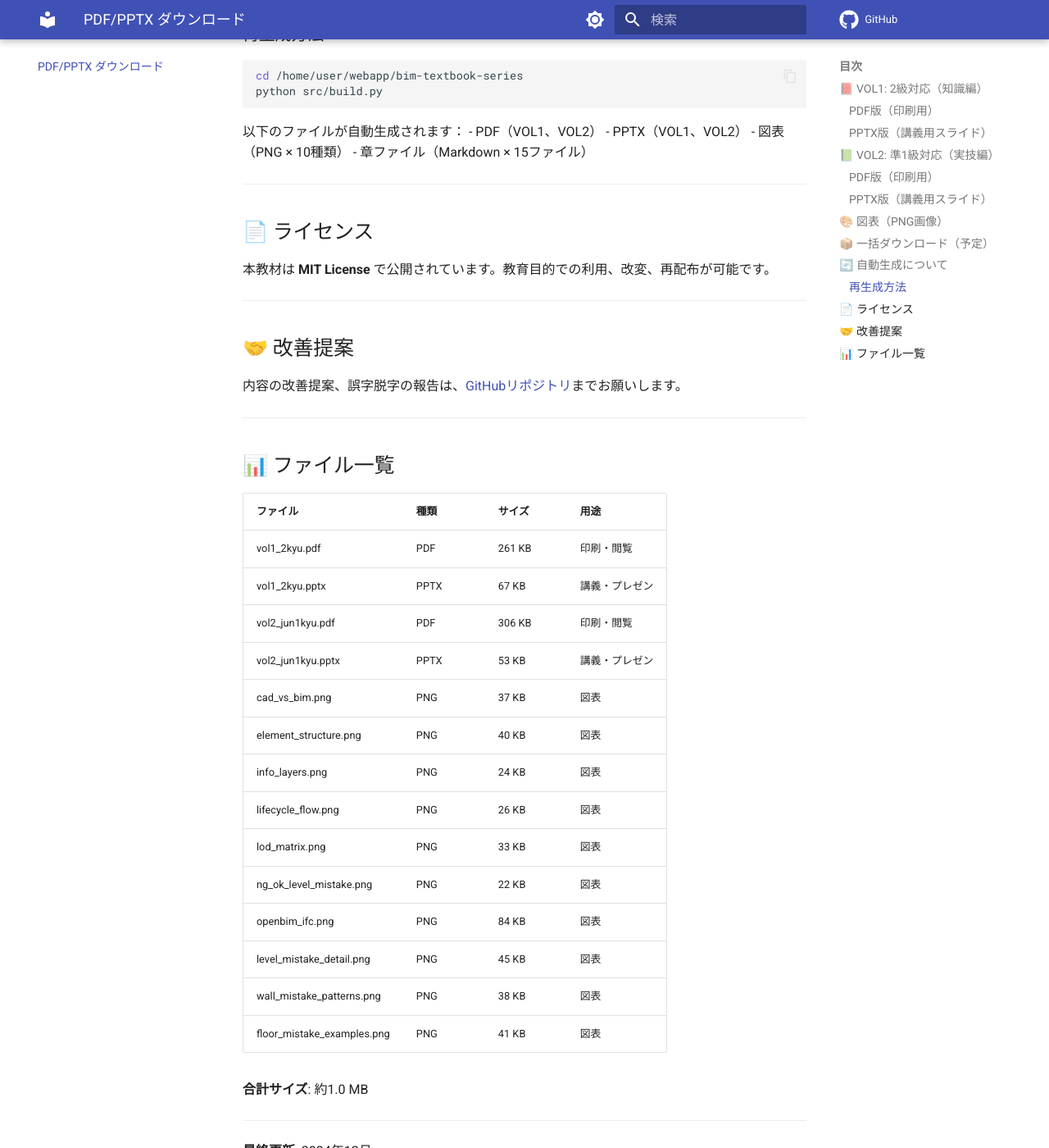
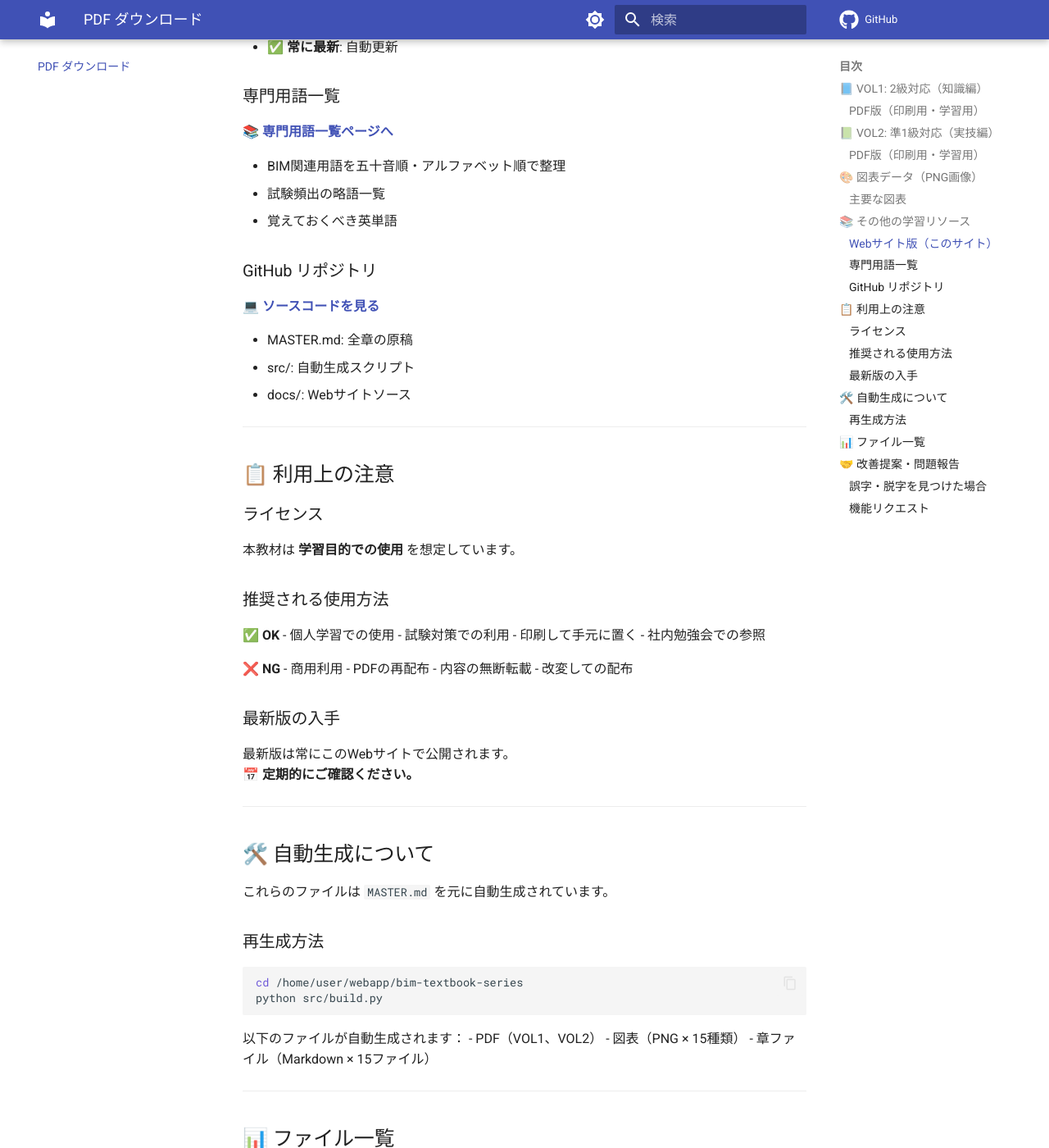
Before and after one commit to bmwz376-cmd/BIM-, an MkDocs documentation site: the page built from docs/downloads.md, in a window 1280 px wide and 1400 px high, scrolled down 2345 px. Shown: the whole window at 82% size. Built offline with MkDocs 1.6.1 and Material for MkDocs 9.7.7, drawn with Linux system fonts in a browser that asks for light colours; comment, search, counter and statistics services are not loaded; the version menu is left out; some of the changed text lies outside the part shown.

Commit message:
feat: 専門用語一覧追加 & PPTX生成削除
- 📚 専門用語一覧(glossary.md)を追加
  - 五十音順・アルファベット順で整理
  - 試験頻出の略語一覧
  - 覚えておくべき英単語
  - 試験対策のコツ

- ❌ PPTX生成を削除
  - build.pyからPPTX生成処理を削除
  - downloads.mdからPPTXリンクを削除
  - PDFのみに注力

- 🎨 図表品質の改善準備
  - 既存の15種類の図表を維持
  - より美しいデザインへの改善予定

```diff
--- a/docs/downloads.md
+++ b/docs/downloads.md
@@ -1,83 +1,133 @@
-# ダウンロード
+# 📥 教材ダウンロード
 
-BIM利用技術者試験 教科書シリーズの各種ファイルをダウンロードできます。
+BIM利用技術者試験 教科書シリーズのPDF版をダウンロードできます。
 
 ---
 
-## 📕 VOL1: 2級対応（知識編）
+## 📘 VOL1: 2級対応（知識編）
 
-### PDF版（印刷用）
-- **ファイル名**: `vol1_2kyu.pdf`
+### PDF版（印刷用・学習用）
+
+**ダウンロード**: [📥 VOL1_2級対応.pdf](assets/dist/vol1_2kyu.pdf)
+
 - **サイズ**: 261 KB
 - **ページ数**: 約30ページ
-- **用途**: 印刷、タブレット閲覧、PDF注釈
+- **内容**:
+  - 第1章: BIMとは何か
+  - 第2章: 建築生産とBIM
+  - 第3章: BIMモデルの中身
+  - 第4章: LODの考え方
+  - 第5章: IFCとOPEN BIM
+  - 第6章: BIM導入の効果と注意点
+  - 第7章: 2級試験対策
 
-[📥 VOL1_2級対応.pdf をダウンロード](dist/vol1_2kyu.pdf)
-
----
-
-### PPTX版（講義用スライド）
-- **ファイル名**: `vol1_2kyu.pptx`
-- **サイズ**: 67 KB
-- **スライド数**: 約50枚
-- **用途**: 講義、セミナー、プレゼンテーション
-
-[📥 VOL1_2級対応.pptx をダウンロード](dist/vol1_2kyu.pptx)
+**用途**: 印刷、タブレット閲覧、PDF注釈、オフライン学習
 
 ---
 
 ## 📗 VOL2: 準1級対応（実技編）
 
-### PDF版（印刷用）
-- **ファイル名**: `vol2_jun1kyu.pdf`
+### PDF版（印刷用・学習用）
+
+**ダウンロード**: [📥 VOL2_準1級対応.pdf](assets/dist/vol2_jun1kyu.pdf)
+
 - **サイズ**: 306 KB
 - **ページ数**: 約35ページ
-- **用途**: 印刷、タブレット閲覧、PDF注釈
+- **内容**:
+  - 第1章: 建築をBIMで表現するとは
+  - 第2章: BIMモデリングの考え方（後工程を考える）
+  - 第3章: 試験で評価されるポイント（採点者目線）
+  - 第4章: よくある失敗例（NG集と対策）
+  - 第5章: 試験環境対策（Revitショートカット・設定）
+  - 第6章: 準1級 模擬課題（自己チェックリスト付き）
 
-[📥 VOL2_準1級対応.pdf をダウンロード](dist/vol2_jun1kyu.pdf)
+**用途**: 印刷、タブレット閲覧、PDF注釈、オフライン学習
 
 ---
 
-### PPTX版（講義用スライド）
-- **ファイル名**: `vol2_jun1kyu.pptx`
-- **サイズ**: 53 KB
-- **スライド数**: 約45枚
-- **用途**: 講義、セミナー、プレゼンテーション
+## 🎨 図表データ（PNG画像）
 
-[📥 VOL2_準1級対応.pptx をダウンロード](dist/vol2_jun1kyu.pptx)
+全15種類の図表を個別に閲覧・ダウンロードできます：
+
+**[📊 図表一覧ページへ](figures.md)**
+
+### 主要な図表
+
+1. CAD vs BIM 比較図
+2. BIM情報の3層構造
+3. 建築ライフサイクルフロー
+4. 部材（Element）の構造
+5. LODマトリクス
+6. OPEN BIMとIFC連携図
+7. レベル設定の誤り例と正解例
+8. 4D/5D BIM概念図
+9. ワークシェアリング概念図
+10. 干渉チェック例
+11. BIM実行計画フロー
+12. Revitファミリ階層詳細
+13. レベル設定ミスの詳細
+14. 壁の高さ設定ミスパターン
+15. 床配置のよくある失敗例
 
 ---
 
-## 🎨 図表（PNG画像）
+## 📚 その他の学習リソース
 
-全10種類の図表を個別にダウンロードできます：
+### Webサイト版（このサイト）
 
-1. [CAD vs BIM 比較図](assets/figs/cad_vs_bim.png)
-2. [BIM情報の3層構造](assets/figs/info_layers.png)
-3. [建築ライフサイクルフロー](assets/figs/lifecycle_flow.png)
-4. [部材（Element）の構造](assets/figs/element_structure.png)
-5. [LODマトリクス](assets/figs/lod_matrix.png)
-6. [OPEN BIMとIFC連携図](assets/figs/openbim_ifc.png)
-7. [レベル設定の誤り例と正解例](assets/figs/ng_ok_level_mistake.png)
-8. [レベル設定ミスの詳細図](assets/figs/level_mistake_detail.png)
-9. [壁の高さ設定ミスパターン](assets/figs/wall_mistake_patterns.png)
-10. [床配置のよくある失敗例](assets/figs/floor_mistake_examples.png)
+- ✅ **検索機能**: キーワードで素早く検索
+- ✅ **ダークモード**: 目に優しい表示
+- ✅ **レスポンシブ**: スマホ・タブレット対応
+- ✅ **常に最新**: 自動更新
+
+### 専門用語一覧
+
+**[📚 専門用語一覧ページへ](glossary.md)**
+
+- BIM関連用語を五十音順・アルファベット順で整理
+- 試験頻出の略語一覧
+- 覚えておくべき英単語
+
+### GitHub リポジトリ
+
+**[💻 ソースコードを見る](https://github.com/bmwz376-cmd/BIM-)**
+
+- MASTER.md: 全章の原稿
+- src/: 自動生成スクリプト
+- docs/: Webサイトソース
 
 ---
 
-## 📦 一括ダウンロード（予定）
+## 📋 利用上の注意
 
-将来的に以下の形式での一括ダウンロードを提供予定です：
+### ライセンス
 
-- **ZIP形式**: 全PDF・PPTX・図表をまとめたアーカイブ
-- **EPUB形式**: 電子書籍リーダー向け
-- **Markdown形式**: 原稿ファイル（編集可能）
+本教材は **学習目的での使用** を想定しています。
+
+### 推奨される使用方法
+
+✅ **OK**
+- 個人学習での使用
+- 試験対策での利用
+- 印刷して手元に置く
+- 社内勉強会での参照
+
+❌ **NG**
+- 商用利用
+- PDFの再配布
+- 内容の無断転載
+- 改変しての配布
+
+### 最新版の入手
+
+最新版は常にこのWebサイトで公開されます。
+📅 **定期的にご確認ください。**
 
 ---
 
-## 🔄 自動生成について
+## 🛠️ 自動生成について
 
-これらのファイルは、`MASTER.md` を元に自動生成されています。
+これらのファイルは `MASTER.md` を元に自動生成されています。
 
 ### 再生成方法
 
@@ -88,21 +138,8 @@
 
 以下のファイルが自動生成されます：
 - PDF（VOL1、VOL2）
-- PPTX（VOL1、VOL2）
-- 図表（PNG × 10種類）
+- 図表（PNG × 15種類）
 - 章ファイル（Markdown × 15ファイル）
-
----
-
-## 📄 ライセンス
-
-本教材は **MIT License** で公開されています。教育目的での利用、改変、再配布が可能です。
-
----
-
-## 🤝 改善提案
-
-内容の改善提案、誤字脱字の報告は、[GitHubリポジトリ](https://github.com/bmwz376-cmd/BIM-)までお願いします。
 
 ---
 
@@ -110,24 +147,28 @@
 
 | ファイル | 種類 | サイズ | 用途 |
 |---------|------|--------|------|
-| vol1_2kyu.pdf | PDF | 261 KB | 印刷・閲覧 |
-| vol1_2kyu.pptx | PPTX | 67 KB | 講義・プレゼン |
-| vol2_jun1kyu.pdf | PDF | 306 KB | 印刷・閲覧 |
-| vol2_jun1kyu.pptx | PPTX | 53 KB | 講義・プレゼン |
-| cad_vs_bim.png | PNG | 37 KB | 図表 |
-| element_structure.png | PNG | 40 KB | 図表 |
-| info_layers.png | PNG | 24 KB | 図表 |
-| lifecycle_flow.png | PNG | 26 KB | 図表 |
-| lod_matrix.png | PNG | 33 KB | 図表 |
-| ng_ok_level_mistake.png | PNG | 22 KB | 図表 |
-| openbim_ifc.png | PNG | 84 KB | 図表 |
-| level_mistake_detail.png | PNG | 45 KB | 図表 |
-| wall_mistake_patterns.png | PNG | 38 KB | 図表 |
-| floor_mistake_examples.png | PNG | 41 KB | 図表 |
+| vol1_2kyu.pdf | PDF | 261 KB | 印刷・閲覧（2級対応） |
+| vol2_jun1kyu.pdf | PDF | 306 KB | 印刷・閲覧（準1級対応） |
+| 図表 (15種類) | PNG | 計 688 KB | 学習資料 |
 
-**合計サイズ**: 約1.0 MB
+**合計サイズ**: 約1.2 MB
 
 ---
 
-**最終更新**: 2024年12月
+## 🤝 改善提案・問題報告
+
+### 誤字・脱字を見つけた場合
+
+内容の改善提案、誤字脱字の報告は、以下までお願いします：
+
+**[GitHub Issues](https://github.com/bmwz376-cmd/BIM-/issues)**
+
+### 機能リクエスト
+
+新しい図表の追加や機能の追加リクエストも歓迎します！
+
+---
+
+**最終更新**: 2025年12月27日
 **バージョン**: 1.0.0
+**対応試験**: BIM利用技術者試験 2級・準1級
--- /dev/null
+++ b/docs/glossary.md
@@ -0,0 +1,305 @@
+# 📚 専門用語一覧（Glossary）
+
+BIM利用技術者試験でよく出る専門用語を五十音順・アルファベット順で整理しました。
+
+---
+
+## あ行
+
+### BIM（Building Information Modeling）
+**読み:** ビム / ビーアイエム
+**意味:** 建物情報モデリング。3D形状だけでなく、属性情報や関係情報を持つデジタルモデルを作成・活用する手法。
+
+### IFC（Industry Foundation Classes）
+**読み:** アイエフシー
+**意味:** buildingSMARTが策定したBIMデータの国際標準フォーマット。異なるソフトウェア間でのデータ交換を可能にする。
+
+### LOD（Level of Development）
+**読み:** エルオーディー / レベル・オブ・ディベロップメント
+**意味:** モデルの発展段階。LOD100（概念）からLOD500（竣工）まで5段階で表現する。
+
+### OPEN BIM
+**読み:** オープンビム
+**意味:** 特定のソフトウェアに依存せず、IFCなどのオープンスタンダードを用いてBIMデータを交換・活用する考え方。
+
+---
+
+## か行
+
+### クラッシュ検出（Clash Detection）
+**読み:** クラッシュけんしゅつ
+**意味:** 干渉チェック。構造・設備・意匠の部材同士が空間的に干渉していないかを自動検出する機能。
+
+### グリッド（Grid）
+**読み:** グリッド
+**意味:** 建物の基準線。柱や壁の位置決めの基準となる縦横のライン。
+
+---
+
+## さ行
+
+### 属性情報（Property）
+**読み:** ぞくせいじょうほう / プロパティ
+**意味:** 部材に付与される非形状情報。材質、仕上げ、コスト、性能値など。
+
+### 施工シミュレーション（4D BIM）
+**読み:** せこうシミュレーション / フォーディービム
+**意味:** BIMモデルに時間軸（工程）を追加し、施工手順を視覚的にシミュレーションする技術。
+
+---
+
+## た行
+
+### 通り芯（つうりしん）
+**読み:** つうりしん
+**意味:** グリッド線のこと。建物の基準となる縦横の軸線。
+
+---
+
+## な行
+
+### nD BIM
+**読み:** エヌディービム
+**意味:** 3D BIMに時間軸（4D）、コスト（5D）、維持管理（6D）、サステナビリティ（7D）などの情報軸を追加した多次元BIM。
+
+---
+
+## は行
+
+### ファミリ（Family）
+**読み:** ファミリ
+**意味:** Revitにおける部材の型枠。カテゴリ > ファミリ > タイプ > インスタンスの階層構造を持つ。
+
+### BEP（BIM Execution Plan）
+**読み:** ビーイーピー / ビム実行計画
+**意味:** BIMプロジェクトにおける目標、役割分担、成果物、ワークフローなどを定めた計画書。
+
+### BIM360
+**読み:** ビムさんろくまる
+**意味:** Autodeskが提供するクラウドベースのBIMプラットフォーム。設計・施工の協働作業を支援。
+
+---
+
+## ま行
+
+### マテリアル（Material）
+**読み:** マテリアル
+**意味:** 部材の材質・仕上げ情報。コンクリート、鉄、ガラスなどの材料特性を定義。
+
+---
+
+## や行
+
+### 要素（Element）
+**読み:** ようそ / エレメント
+**意味:** BIMモデルを構成する個々の部材オブジェクト。壁、床、柱、ドア、窓など。
+
+---
+
+## ら行
+
+### レベル（Level）
+**読み:** レベル
+**意味:** 建物の水平基準面。1階床レベル（1FL）、2階床レベル（2FL）など階高の基準。
+
+### リンクモデル（Linked Model）
+**読み:** リンクモデル
+**意味:** 別ファイルのBIMモデルを参照として読み込む機能。意匠・構造・設備の各モデルを統合する際に使用。
+
+---
+
+## わ行
+
+### ワークシェアリング（Worksharing）
+**読み:** ワークシェアリング
+**意味:** 複数のユーザーが同一BIMモデルを同時に編集できる機能。中央ファイルとローカルコピーで管理。
+
+---
+
+## A-Z
+
+### ArchiCAD
+**読み:** アーキキャド
+**意味:** Graphisoft社のBIM対応建築設計ソフトウェア。
+
+### As-Built（アズビルト）
+**読み:** アズビルト
+**意味:** 竣工状態。設計図通りではなく、実際に施工された状態を記録したモデル・図面。
+
+### BIMコーディネーター
+**読み:** ビムコーディネーター
+**意味:** BIMプロジェクトにおいて、モデルの整合性管理や調整を担当する専門家。
+
+### BIMマネージャー
+**読み:** ビムマネージャー
+**意味:** BIMプロジェクトの統括責任者。BIM実行計画の策定や品質管理を担う。
+
+### buildingSMART
+**読み:** ビルディングスマート
+**意味:** IFC規格を策定・管理する国際的な非営利団体。
+
+### CDE（Common Data Environment）
+**読み:** シーディーイー / 共通データ環境
+**意味:** プロジェクトメンバー全員がアクセスできる統一されたデータ管理環境。
+
+### COBie（Construction Operations Building information exchange）
+**読み:** コビー
+**意味:** 竣工時の建物情報を維持管理のために構造化して引き渡すデータ形式。
+
+### FM（Facility Management）
+**読み:** エフエム / ファシリティマネジメント
+**意味:** 施設の維持管理。BIMモデルを活用して効率的な施設運営を行う。
+
+### Geometry（ジオメトリ）
+**読み:** ジオメトリ
+**意味:** 形状情報。部材の3D形状データ。
+
+### Navisworks
+**読み:** ナビスワークス
+**意味:** Autodesk社の統合・干渉チェックソフト。複数のBIMモデルを統合し、クラッシュ検出を行う。
+
+### Property（プロパティ）
+**読み:** プロパティ
+**意味:** 属性情報。部材に付与される材質、コスト、性能などの情報。
+
+### Rebro
+**読み:** レブロ
+**意味:** NYKシステムズ社の設備設計BIMソフトウェア。
+
+### Relationship（リレーションシップ）
+**読み:** リレーションシップ
+**意味:** 関係情報。部材同士の接続・配置関係、親子構造など。
+
+### Revit
+**読み:** レビット
+**意味:** Autodesk社のBIM対応建築設計ソフトウェア。意匠・構造・設備の統合設計が可能。
+
+### Solibri
+**読み:** ソリブリ
+**意味:** BIMモデルの品質検証ソフトウェア。モデルの不整合やルール違反を自動検出。
+
+### Vectorworks
+**読み:** ベクターワークス
+**意味:** エーアンドエー社のCAD/BIMソフトウェア。
+
+---
+
+## 数字
+
+### 2D CAD
+**読み:** にディーキャド
+**意味:** 2次元CAD。平面図、立面図、断面図を個別に作図する従来型の設計手法。
+
+### 3D BIM
+**読み:** スリーディービム
+**意味:** 3次元BIMモデル。空間情報を持つ建物モデル。
+
+### 4D BIM
+**読み:** フォーディービム
+**意味:** 3D BIMに時間軸（工程情報）を追加したモデル。施工シミュレーションに活用。
+
+### 5D BIM
+**読み:** ファイブディービム
+**意味:** 3D BIMにコスト情報を追加したモデル。原価管理・積算に活用。
+
+### 6D BIM
+**読み:** シックスディービム
+**意味:** 3D BIMに維持管理情報を追加したモデル。FM（ファシリティマネジメント）に活用。
+
+### 7D BIM
+**読み:** セブンディービム
+**意味:** 3D BIMにサステナビリティ情報（環境性能、エネルギー効率など）を追加したモデル。
+
+---
+
+## 試験頻出の略語一覧
+
+| 略語 | 正式名称 | 意味 |
+|------|---------|------|
+| **BIM** | Building Information Modeling | 建物情報モデリング |
+| **IFC** | Industry Foundation Classes | BIMデータ国際標準 |
+| **LOD** | Level of Development | モデル発展段階 |
+| **BEP** | BIM Execution Plan | BIM実行計画 |
+| **CDE** | Common Data Environment | 共通データ環境 |
+| **FM** | Facility Management | ファシリティマネジメント |
+| **COBie** | Construction Operations Building information exchange | 維持管理データ形式 |
+| **RC** | Reinforced Concrete | 鉄筋コンクリート |
+| **LGS** | Light Gauge Steel | 軽量鉄骨 |
+| **FL** | Floor Level | 階床レベル |
+| **GL** | Ground Level | 地盤面レベル |
+| **RFL** | Roof Floor Level | 屋上レベル |
+
+---
+
+## 覚えておくべき英単語
+
+### 建築用語（Architecture）
+- **Wall** - 壁
+- **Floor** - 床
+- **Ceiling** - 天井
+- **Roof** - 屋根
+- **Column** - 柱
+- **Beam** - 梁
+- **Door** - ドア
+- **Window** - 窓
+- **Stair** - 階段
+- **Railing** - 手すり
+
+### BIM操作用語（Operation）
+- **Place** - 配置する
+- **Copy** - 複製
+- **Move** - 移動
+- **Rotate** - 回転
+- **Mirror** - 鏡像
+- **Align** - 整列
+- **Trim** - トリム/延長
+- **Split** - 分割
+- **Join** - 結合
+- **Edit** - 編集
+
+### 情報用語（Information）
+- **Property** - 属性
+- **Parameter** - パラメータ
+- **Instance** - インスタンス（個別要素）
+- **Type** - タイプ（型）
+- **Family** - ファミリ（部材群）
+- **Category** - カテゴリ（分類）
+- **Material** - マテリアル（材質）
+- **View** - ビュー（表示）
+- **Sheet** - シート（図面）
+- **Schedule** - スケジュール（集計表）
+
+---
+
+## 試験対策のコツ
+
+### よく出る問題パターン
+
+1. **LODの定義**
+   LOD100～500の各段階で何が含まれるか？
+
+2. **IFCの役割**
+   異なるソフトウェア間でデータ交換するためのオープンスタンダード
+
+3. **BIMとCADの違い**
+   CADは図面作成、BIMは情報を持つモデル作成
+
+4. **ワークシェアリング**
+   複数人で同時編集する仕組み
+
+5. **干渉チェック**
+   部材同士の衝突を自動検出
+
+### 覚え方のヒント
+
+- **LOD** = Level of **D**evelopment（発展度合い）
+- **IFC** = Industry **F**oundation **C**lasses（業界共通の基礎クラス）
+- **4D** = 3D + **時間**
+- **5D** = 3D + **コスト**
+- **6D** = 3D + **維持管理**
+- **7D** = 3D + **環境性能**
+
+---
+
+**最終更新:** 2025-12-27
+**対象試験:** BIM利用技術者試験 2級・準1級
--- a/mkdocs.yml
+++ b/mkdocs.yml
@@ -91,6 +91,7 @@
     - 第6章 準1級 模擬課題: vol2/chapter_06.md
 
   - 図表一覧: figures.md
-  - PDF/PPTX ダウンロード: downloads.md
+  - 専門用語一覧: glossary.md
+  - PDF ダウンロード: downloads.md
 
-copyright: Copyright &copy; 2024 BIM教材開発チーム
+copyright: Copyright &copy; 2025 BIM教材開発チーム
```
Also changed, not shown: 1 other file.
